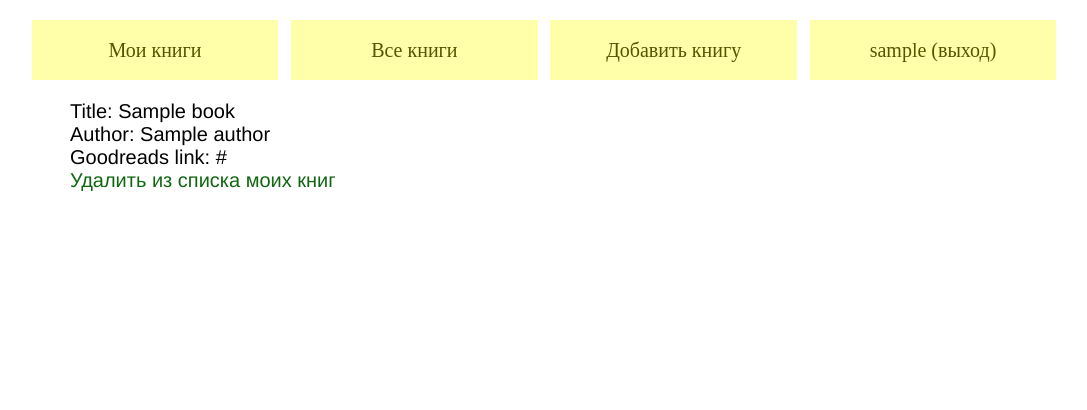
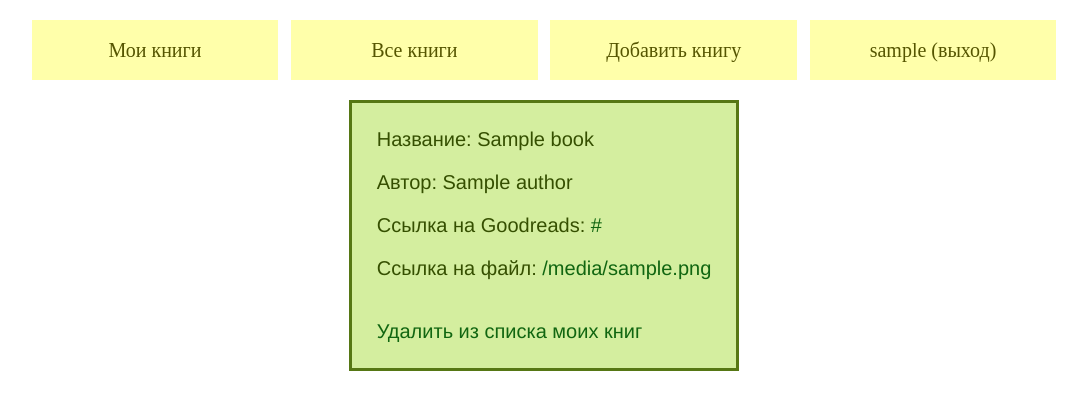
Before and after one commit to ndrewl/awslibrary, a Django app: page /books/1/ in a window 1280 px wide. Shown: the part 96-506 px from the top of the page, without its empty margins (96-1183 px from the left). Run offline with Django 3.2, Linux system fonts and the light colour scheme; a user stored in the database is signed in; tables that the repository leaves empty hold one stand-in row (values such as "Sample post").

Commit message:
styles for the book info card

```diff
--- a/library/static/css/library.css
+++ b/library/static/css/library.css
@@ -217,3 +217,25 @@ Style for the main content block
     width: 75%;
     margin: auto;
 }
+
+
+/*
+Style for the book info card
+*/
+.book-info {
+    color: #354F00;
+    border: 3px solid #567714;
+    background-color: #D4EE9F;
+    width: fit-content;
+    margin: auto;
+    padding: 1.5rem;
+    font-size: 2rem;
+}
+
+.book-info div {
+    padding: 1rem;
+}
+
+.book-info .book-action {
+    margin-top: 2rem;
+}
--- a/library/templates/library/book.html
+++ b/library/templates/library/book.html
@@ -2,16 +2,16 @@
 
 {% block content %}
 <div class='book-info'>
-    <div>Title: {{ book.title }}</div>
-    <div>Author: {{ book.author }}</div>
-    <div>Goodreads link: {{ book.goodreads_link }}</div>
-</div>
-
-<div>
-{% if is_in_my_books %}
-<a href="{% url 'delbook' id=book.id %}">Удалить из списка моих книг</a>
-{% else %}
-<a href="{% url 'addbook' id=book.id %}">Добавить в список моих книг</a>
+    <div>Название: {{ book.title }}</div>
+    <div>Автор: {{ book.author }}</div>
+    <div>Ссылка на Goodreads: <a href="{{ book.goodreads_link }}">{{ book.goodreads_link }}</a></div>
+    <div>Ссылка на файл: <a href="{{ book.file.url }}">{{ book.file.url }}</a></div>
+    <div class='book-action'>
+        {% if is_in_my_books %}
+        <a href="{% url 'delbook' id=book.id %}">Удалить из списка моих книг</a>
+        {% else %}
+        <a href="{% url 'addbook' id=book.id %}">Добавить в список моих книг</a>
+    </div>
 </div>
 {% endif %}
 {% endblock %}
```
